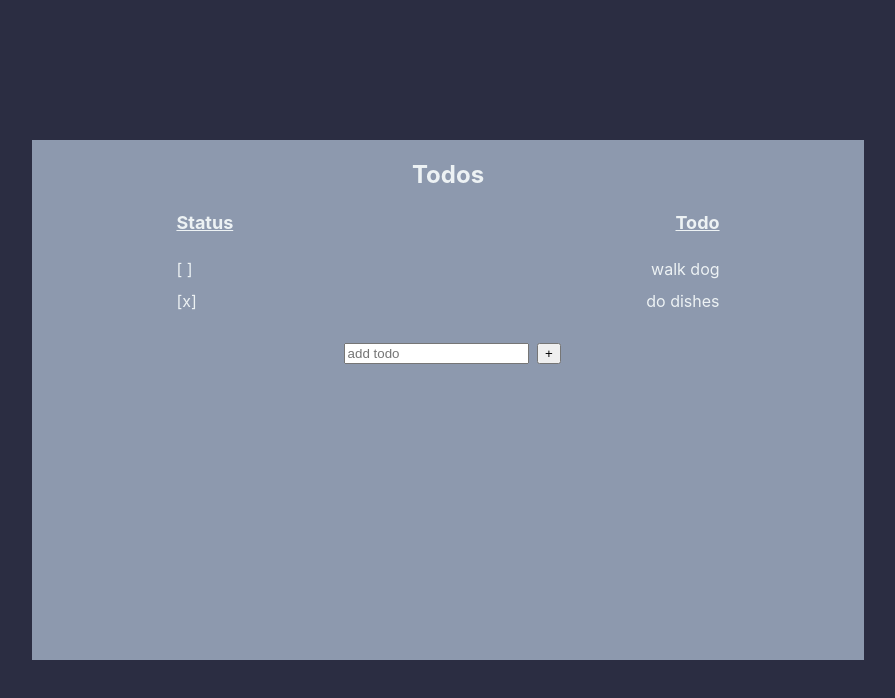
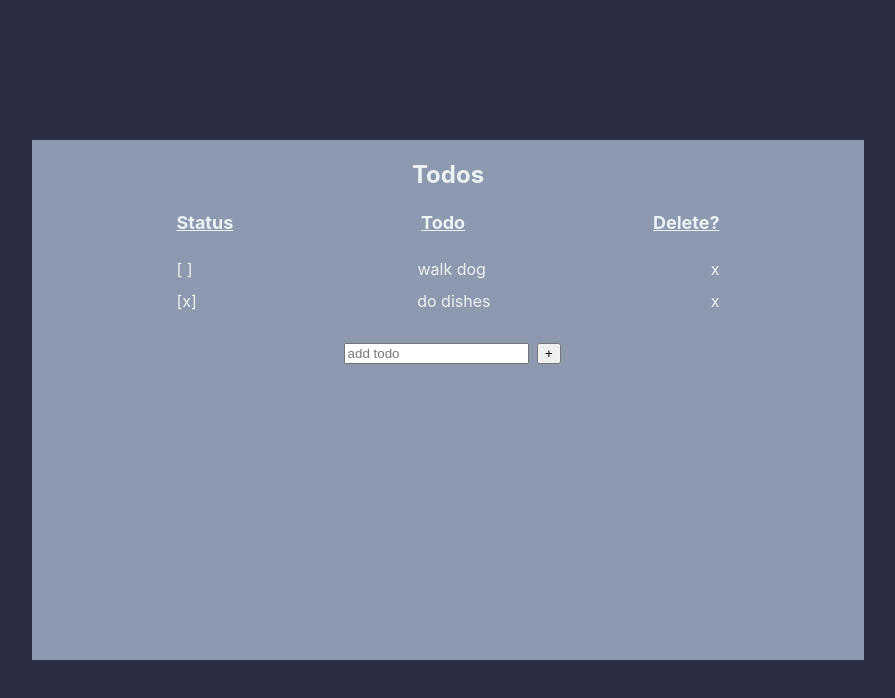
Before and after one commit to sydneywalcoff/nuArch, a React (Create React App) app in the folder client/: page / in a window 1280 px wide. Shown: the top 698 px of the page, without its empty margins (192-1087 px from the left). Built offline with nearby package versions, Linux system fonts and the light colour scheme.

Commit message:
added delete button to tasks

```diff
--- a/client/src/components/Todo.js
+++ b/client/src/components/Todo.js
@@ -40,6 +40,7 @@ const Todo = () => {
           <tr>
             <th scope="col">Status</th>
             <th scope="col">Todo</th>
+            <th scope="col">Delete?</th>
           </tr>
         </thead>
         <tbody>
@@ -47,6 +48,7 @@ const Todo = () => {
             <tr key={i}>
               <td>{statusHandler(todo)}</td>
               <td>{todo.todo}</td>
+              <td>x</td>
             </tr>
           ))}
         </tbody>
```
